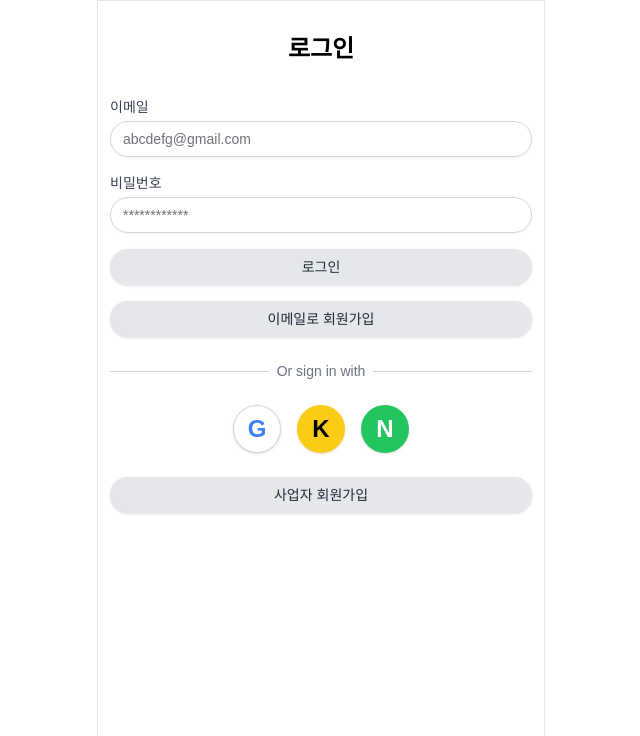
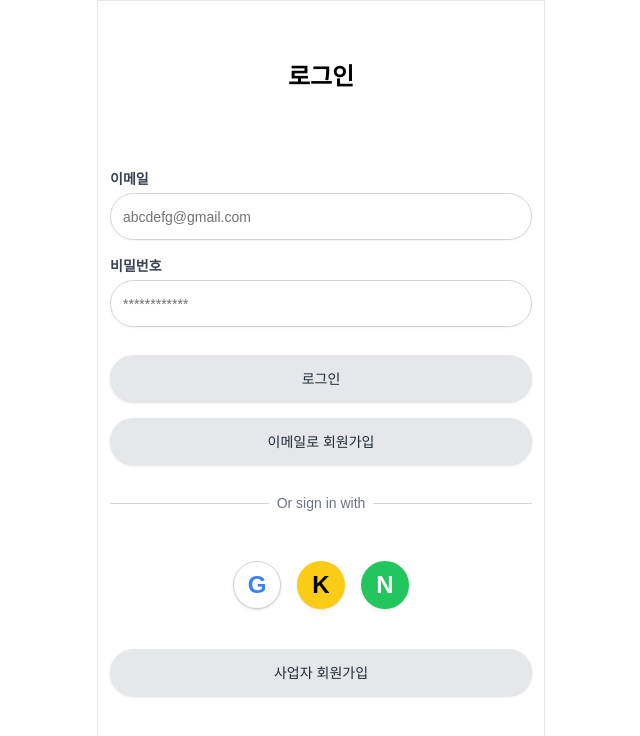
Before and after one commit to teamGrowup/fd_grow, a Next.js app: page / in a window 1280 px wide. Shown: the top 736 px of the page, without its empty margins (319-959 px from the left). Built offline with nearby package versions, Linux system fonts and the light colour scheme.

Commit message:
edit style

```diff
--- a/src/app/(routes)/(landing)/page.tsx
+++ b/src/app/(routes)/(landing)/page.tsx
@@ -13,38 +13,38 @@ export default function LoginScreen() {
 
   return (
     <div className="px-3">
-        <h2 className="text-2xl font-bold text-center my-8">로그인</h2>
+        <h2 className="text-2xl font-bold text-center my-[60px]">로그인</h2>
 
-        <form className="space-y-4" onSubmit={(e) => e.preventDefault()}>
+        <form className="space-y-4 py-4" onSubmit={(e) => e.preventDefault()}>
           <div>
-            <label htmlFor="email" className="block text-sm font-medium text-gray-700 mb-1">이메일</label>
+            <label htmlFor="email" className="block text-sm font-bold text-gray-700 mb-1">이메일</label>
             <Input
               type="email"
               id="email"
               placeholder="abcdefg@gmail.com"
-              className="w-full rounded-full border-gray-300"
+              className="w-full h-[47px] rounded-full border-gray-300"
             />
           </div>
 
           <div>
-            <label htmlFor="password" className="block text-sm font-medium text-gray-700 mb-1">비밀번호</label>
+            <label htmlFor="password" className="block text-sm font-bold text-gray-700 mb-1">비밀번호</label>
             <Input
               type="password"
               id="password"
               placeholder="************"
-              className="w-full rounded-full border-gray-300"
+              className="w-full h-[47px] rounded-full border-gray-300"
             />
           </div>
 
           <Button
-            className="w-full bg-gray-200 text-gray-800 hover:bg-gray-300 rounded-full py-2"
+            className="w-full bg-gray-200 text-gray-800 hover:bg-gray-300 rounded-full py-2 h-[47px] translate-y-3"
             onClick={handleLogin}
             type="button"
           >
             로그인
           </Button>
 
-          <Button className="w-full bg-gray-200 text-gray-800 hover:bg-gray-300 rounded-full py-2">
+          <Button className="w-full bg-gray-200 text-gray-800 hover:bg-gray-300 rounded-full py-2 h-[47px] translate-y-3">
             이메일로 회원가입
           </Button>
         </form>
@@ -54,7 +54,7 @@ export default function LoginScreen() {
           <div className="absolute top-1/2 left-0 right-0 h-px bg-gray-300 -z-1"></div>
         </div>
 
-        <div className="flex justify-center space-x-4 mb-6">
+        <div className="flex justify-center space-x-4 mb-6 translate-y-6">
           <Button className="w-12 h-12 rounded-full bg-white border border-gray-300 flex items-center justify-center p-0">
             <span className="text-2xl font-bold text-blue-500">G</span>
           </Button>
@@ -66,7 +66,7 @@ export default function LoginScreen() {
           </Button>
         </div>
 
-        <Button className="w-full bg-gray-200 text-gray-800 hover:bg-gray-300 rounded-full py-2">
+        <Button className="w-full bg-gray-200 text-gray-800 hover:bg-gray-300 rounded-full py-2 translate-y-10 h-[47px]">
           사업자 회원가입
         </Button>
     </div>
```
